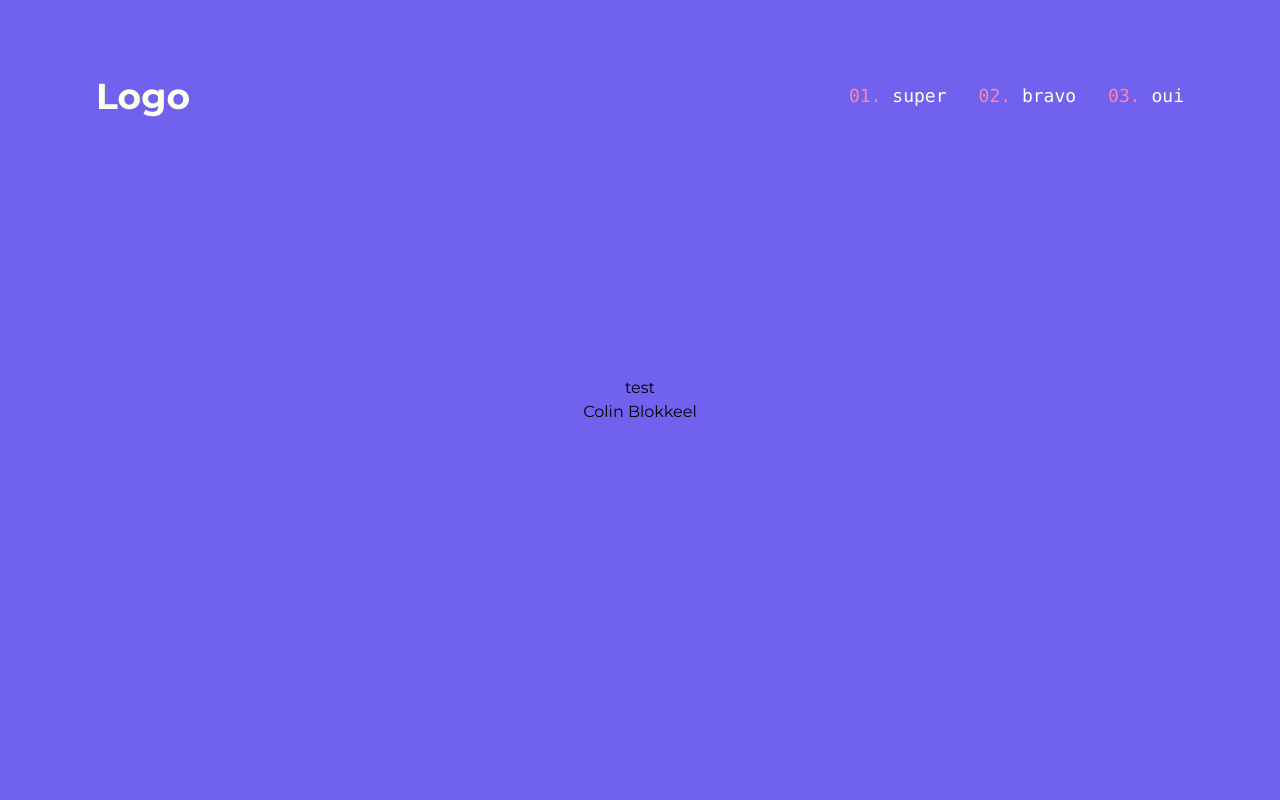
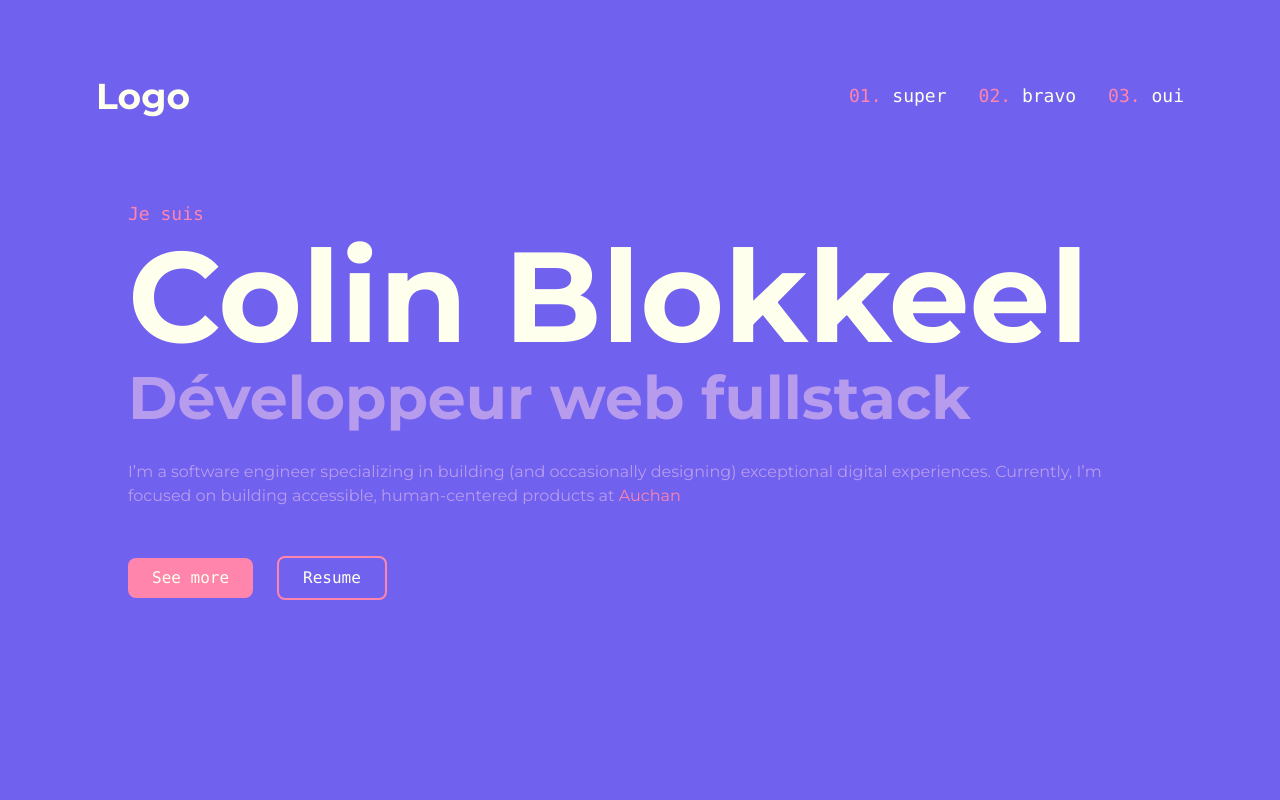
Before and after one commit to cblokkeel/cblokkeel-portfolio, a Next.js app: page / in a window 1280 px wide. Shown: the top 800 px of the page. Built offline with nearby package versions, Linux system fonts and the light colour scheme.

Commit message:
add hero / change scrollbar

```diff
--- /dev/null
+++ b/components/CtaButton.tsx
@@ -0,0 +1,15 @@
+type CtaButtonProps = {
+    text: string,
+    strokeMode?: boolean
+    margin?: boolean
+}
+
+const CtaButton = ({ text, strokeMode, margin }: CtaButtonProps) => {
+    return (
+        <button className={'text-cream font-mono py-2 px-6 rounded-lg ' + (strokeMode ? 'bg-transparent border-custom-pink border-2' : 'bg-custom-pink') + (margin ? ' mr-6' : '')}>
+            {text}
+        </button >
+    );
+}
+
+export default CtaButton;
--- a/components/Hero.tsx
+++ b/components/Hero.tsx
@@ -1,8 +1,20 @@
+import CtaButton from "./CtaButton";
+
 const Hero = () => {
     return (
         <div className="h-screen flex flex-col justify-center items-center">
-            <p>test</p>
-            <h1>Colin Blokkeel</h1>
+            <div className="max-w-5xl">
+                <p className="font-mono text-custom-pink mb-1 text-sm md:text-md lg:text-lg">Je suis</p>
+                <h1 className="font-bold text-cream text-4xl md:text-7xl lg:text-9xl mb-2">Colin Blokkeel</h1>
+                <h3 className="font-bold text-custom-purple-300 text-2xl md:text-4xl lg:text-6xl mb-8">Développeur web fullstack</h3>
+                <p className="text-custom-purple-300">I’m a software engineer specializing in building (and occasionally
+                    designing) exceptional digital experiences. Currently, I’m focused on
+                    building accessible, human-centered products at <span className="text-custom-pink">Auchan</span></p>
+                <div className="mt-12">
+                    <CtaButton text="See more" margin={true} />
+                    <CtaButton text="Resume" strokeMode={true} />
+                </div>
+            </div>
         </div>
     );
 }
--- a/components/Navbar.tsx
+++ b/components/Navbar.tsx
@@ -1,3 +1,4 @@
+import { FC } from "react";
 import Navlinks from "./Navlinks";
 
 const navbarLinks = [
@@ -15,13 +16,17 @@ const navbarLinks = [
     }
 ]
 
-const Navbar = () => {
+const Navbar: FC = () => {
     return (
-        <div className='h-24 md:h-48 w-full px-24 flex justify-between items-center text-cream fixed'>
-            <h1 className="font-bold text-4xl">Logo</h1>
+        <div className='h-24 md:h-48 w-full px-12 md:px-18 lg:px-24 flex justify-between items-center text-cream fixed'>
+            <h1 className="font-bold text-2xl md:text-4xl">Logo</h1>
             <Navlinks links={navbarLinks} />
         </div>
     );
 }
 
+
+
+
+
 export default Navbar;
--- a/components/Navlinks.tsx
+++ b/components/Navlinks.tsx
@@ -6,7 +6,7 @@ const Navlinks = ({ links }: NavLinksProps) => {
     return (
         <div className="flex font-mono text-lg cursor-pointer">
             {
-                links.map((value, index) => { return <a href={value.link} className={'hover:text-custom-pink custom-transition ' + (index === 0 ? '' : 'ml-8')}><span className='text-custom-pink'>{index < 9 ? '0' : ''}{index + 1}.</span> {value.text}</a> })
+                links.map((value, index) => { return <a href={value.link} key={value.link} className={'hover:text-custom-pink custom-transition ' + (index === 0 ? '' : 'ml-8')}><span className='text-custom-pink'>{index < 9 ? '0' : ''}{index + 1}.</span> {value.text}</a> })
             }
         </div>
     );
--- a/pages/index.tsx
+++ b/pages/index.tsx
@@ -11,7 +11,7 @@ const Home: NextPage = () => {
         <link href="https://fonts.googleapis.com/css2?family=Montserrat:wght@400;500;600;700&display=swap" rel="stylesheet" />
       </Head>
       <Navbar />
-      <div className='h-screen px-24 mx-auto'>
+      <div className='h-screen px-12 md:px-18 lg:px-24 mx-auto'>
         <Hero />
         <Hero />
       </div>
--- a/styles/globals.css
+++ b/styles/globals.css
@@ -33,3 +33,16 @@ a {
 .custom-transition {
   transition: all 0.25s cubic-bezier(0.645,0.045,0.355,1);
 }
+
+::-webkit-scrollbar {
+  width: 10px;
+}
+
+::-webkit-scrollbar-track {
+  background-color: transparent;
+}
+
+::-webkit-scrollbar-thumb {
+  @apply bg-custom-purple-300 rounded-2xl;
+
+}
```
